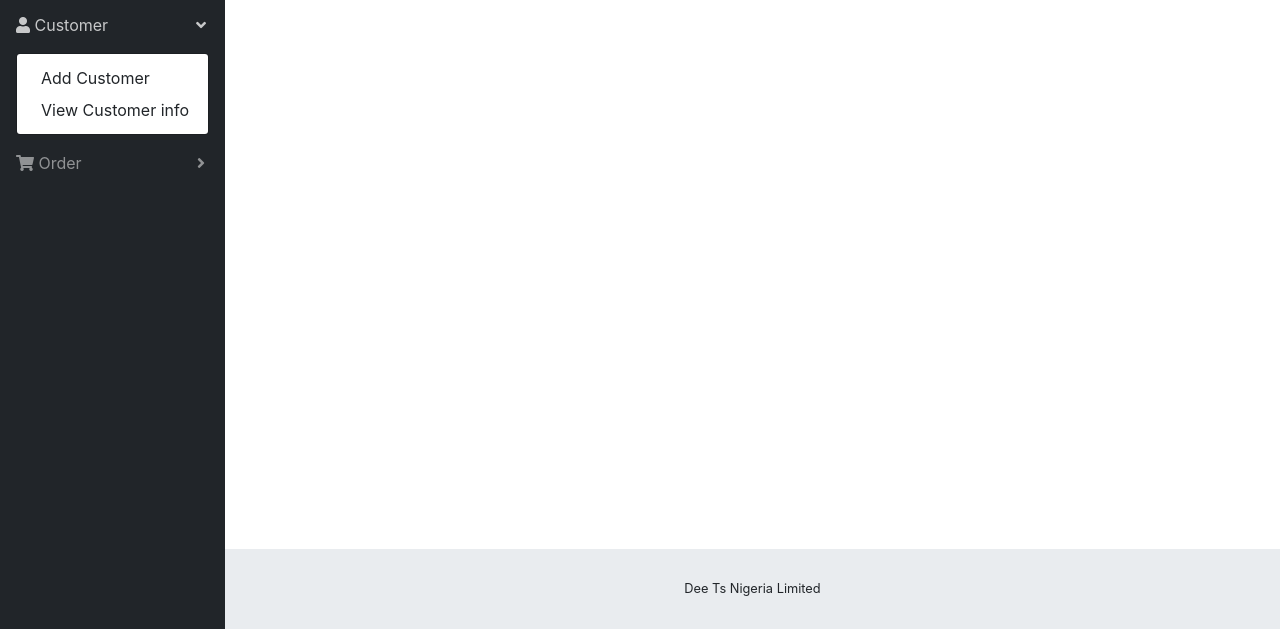
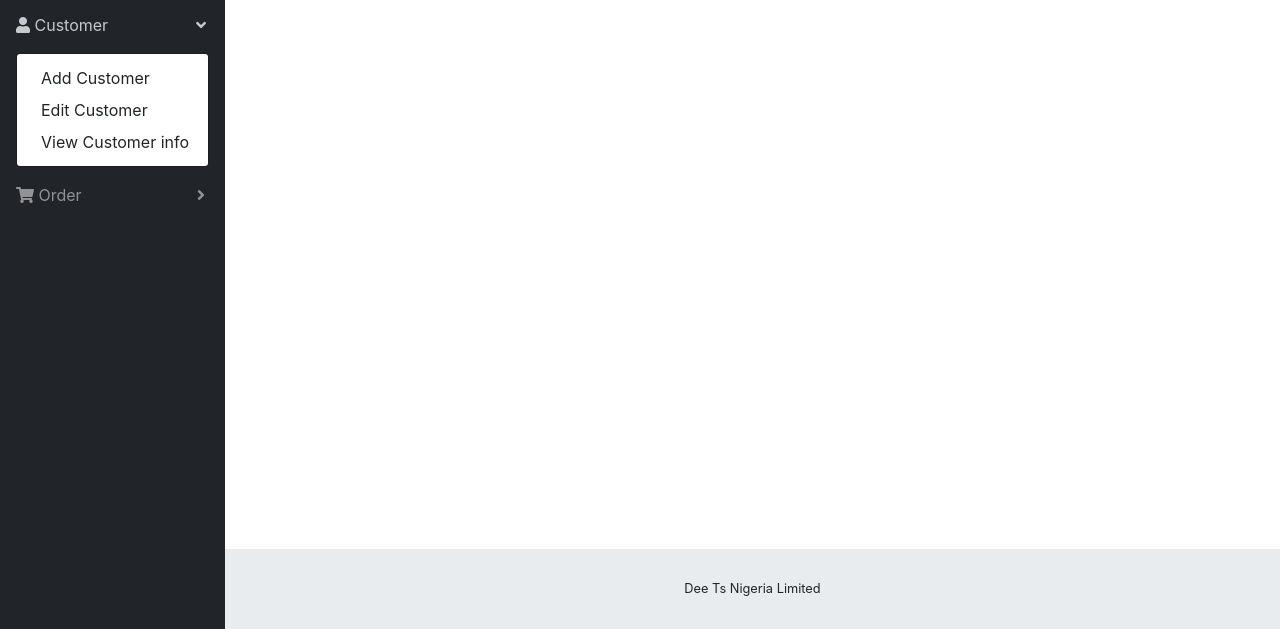
Before and after one commit to temi92/inventory_management, a Flask app: page /order_details in a window 1280 px wide, after a click on "Customer". Shown: the part 171-800 px from the top of the page. Run offline with Flask 2, Linux system fonts and the light colour scheme; some libraries are stand-ins or nearby versions.

Commit message:
allowed update of customer details

```diff
--- a/deets_nigeria/routes.py
+++ b/deets_nigeria/routes.py
@@ -126,6 +126,29 @@ def register_customer():
         flash("sucessfully added Customer - {}".format(form.name.data), "success")
         return redirect(url_for("register_customer"))
     return render_template("register_customer.html", form=form)
+
+@app.route("/grab_customer_info", methods=["GET", "POST"])
+def grab_customer_info():
+
+    customers = Customer.query.all()
+    if request.method == "POST":
+        customer_name = request.form["customer_name"]
+        customer_info = Customer.query.filter_by(name=customer_name).first()
+        address = customer_info.address
+        phone_number = customer_info.phone_number
+        return jsonify({"address":address, "phone_number":phone_number})
+    return render_template("edit_customer.html",customers=customers )
+
+@app.route("/edit_customer", methods=["POST"])
+def edit_customer():
+    #grab customer ...
+    customer_name = request.form["customerName"]
+    customer = Customer.query.filter_by(name=customer_name).first()
+    customer.address = request.form["address"]
+    customer.phone_number = request.form["phone_no"]
+    customer.save_to_db()
+    flash ("Succcesfully updated {} details".format(customer_name), "success")
+    return redirect(url_for("grab_customer_info"))
 
 
 
--- a/deets_nigeria/templates/index.html
+++ b/deets_nigeria/templates/index.html
@@ -100,6 +100,7 @@
             </a>
             <div class="dropdown-menu" aria-labelledby="pagesDropdown_customer">
               <a class="dropdown-item" href="{{url_for('register_customer')}}">Add Customer</a>
+              <a class="dropdown-item" href="{{url_for('grab_customer_info')}}">Edit Customer</a>
               <a class="dropdown-item" href="{{url_for('manage_customer')}}">View Customer info</a>
 
             </div>
```
Also changed, not shown: deets_nigeria/templates/edit_customer.html (added, +97 -0 lines), deets_nigeria/tmp.sqlite.
